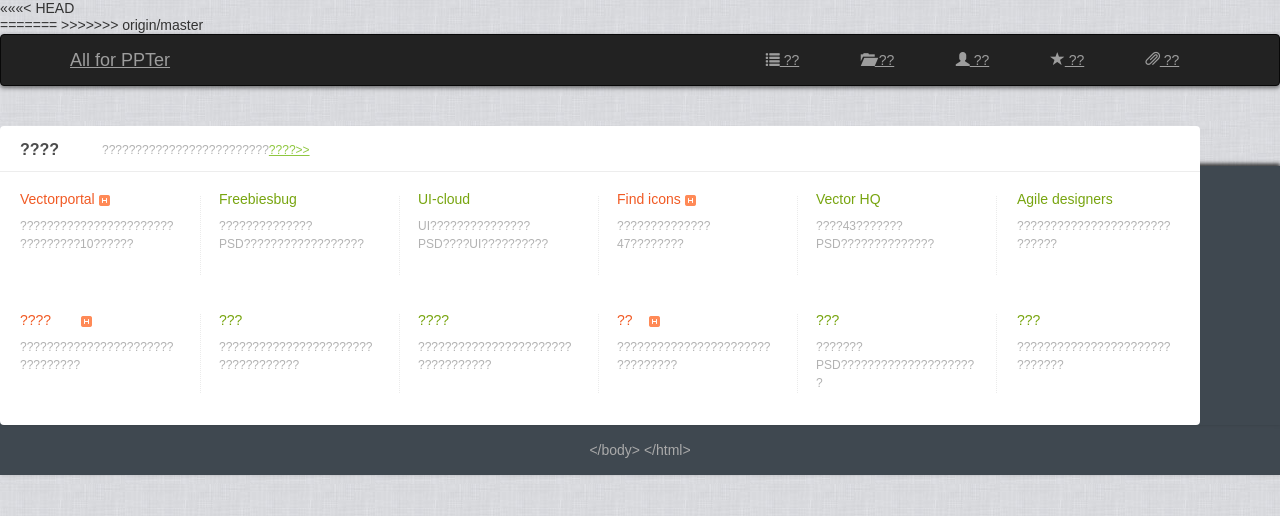
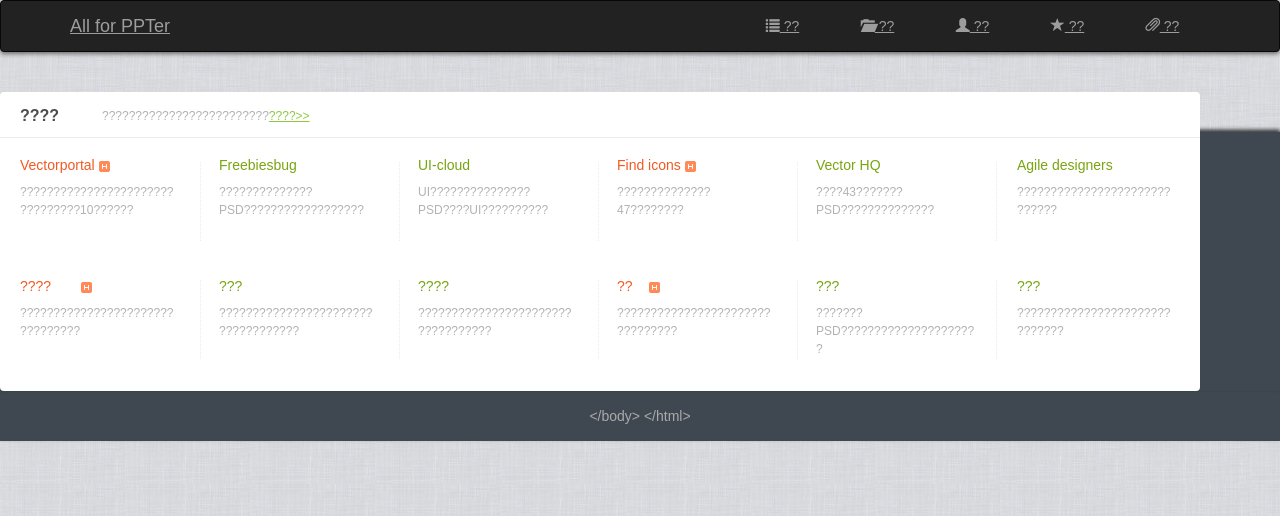
Before and after one commit to zhiyingfang/zhiyingfang.github.io, a Jekyll site: the page built from pages/7_hao.md, in a window 1280 px wide. Shown: the top 516 px of the page. Built offline with Jekyll 4.4.1, drawn with Linux system fonts in a browser that asks for light colours; nearby versions of some CDN libraries; library files that are not in the unit come from our copies.

Commit message:
Update 7_hao.md

```diff
--- a/pages/7_hao.md
+++ b/pages/7_hao.md
@@ -1,16 +1,13 @@
 ---
 permalink: /hao/
 ---
-<<<<<<< HEAD
+
 <html class="html">
-=======
 
-<html>
->>>>>>> origin/master
 <head>
   <meta http-equiv="Content-type" content="text/html;charset=UTF-8"/>
-  <meta name="keywords" content="??????"/>
-  <title>??????</title>
+  <meta name="keywords" content="设计网址导航"/>
+  <title>设计网址导航</title>
   <!-- CSS -->
 
 <link rel="stylesheet" type="text/css" href="/assets/hao/index.css"/>
```
